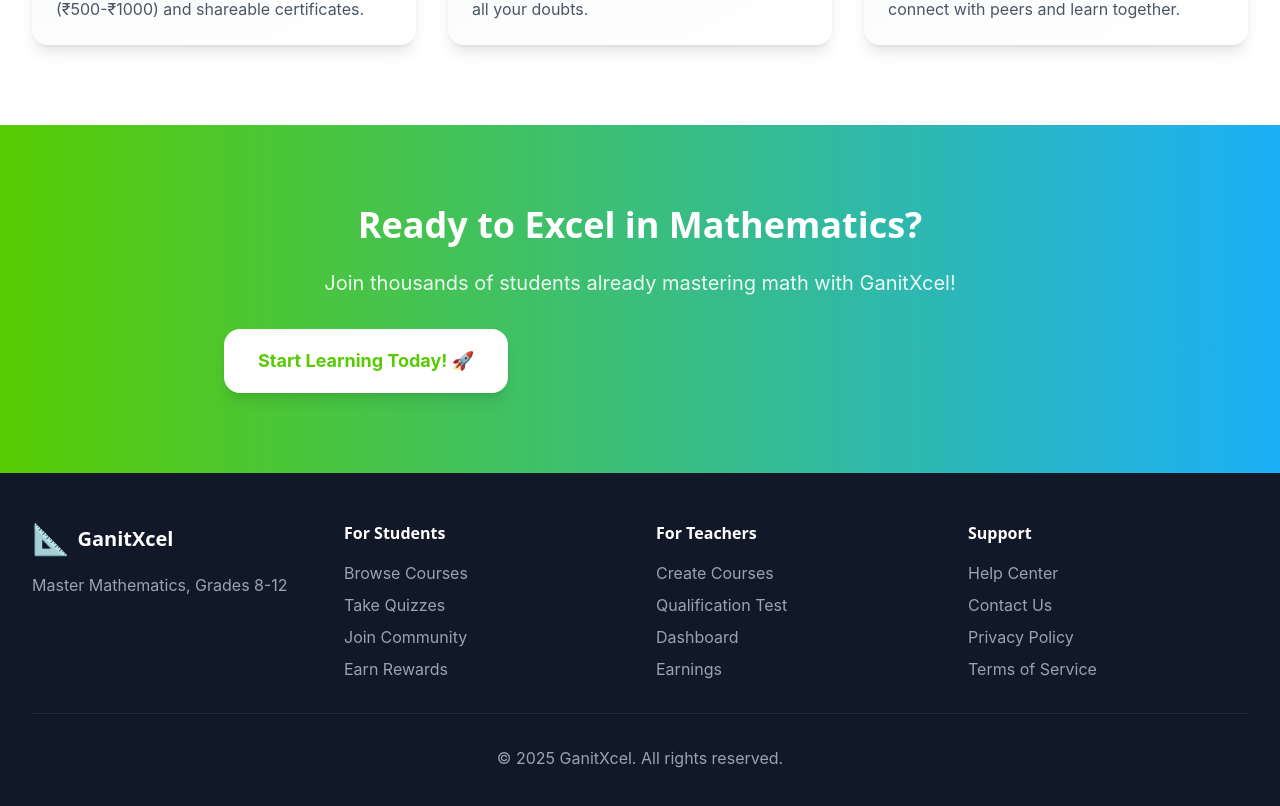
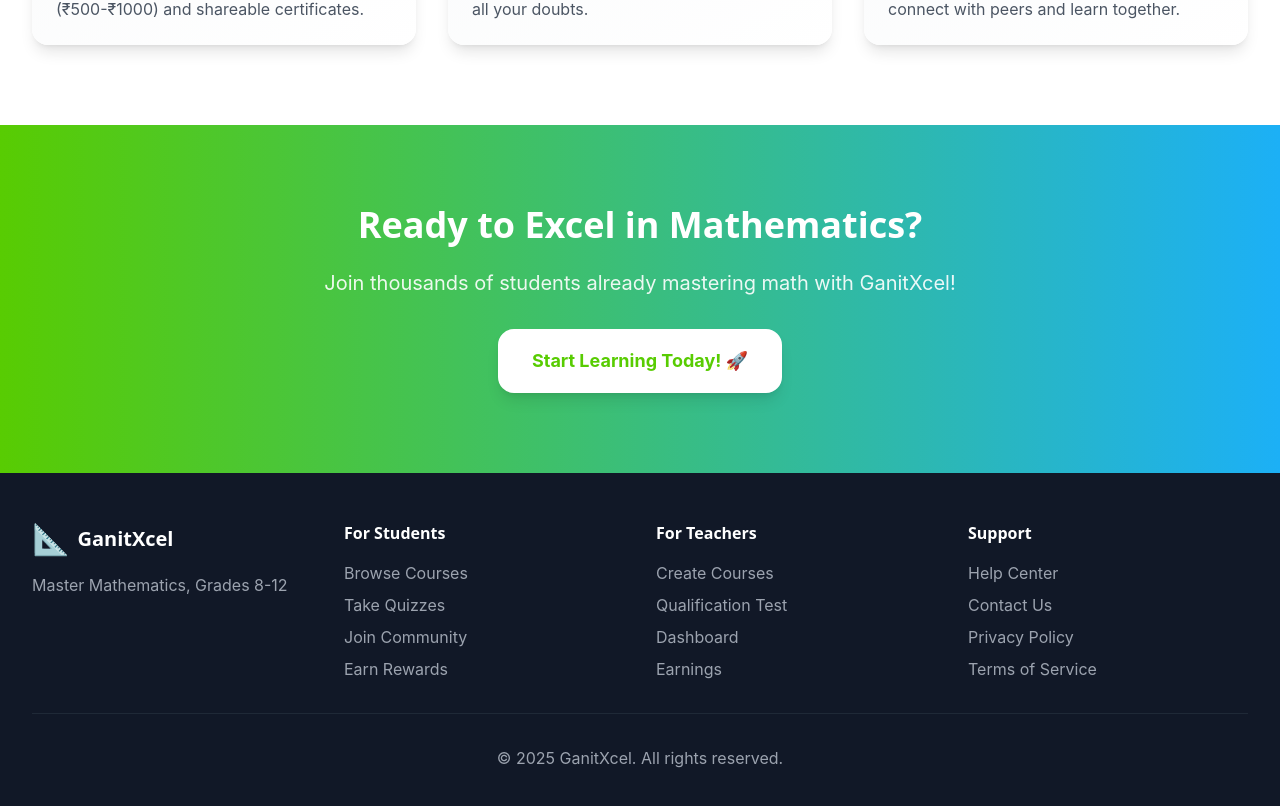
Before and after one commit to abhiiiiiiiii18/GanitXcel, a React (Create React App) app: page / in a window 1280 px wide. Shown: the part 1179-1985 px from the top of the page. Built offline with nearby package versions, Linux system fonts and the light colour scheme; no server answers.

Commit message:
Fix: Center 'Start Learning Today' button for production deployment

```diff
--- a/src/pages/HomePage.tsx
+++ b/src/pages/HomePage.tsx
@@ -255,14 +255,16 @@ const HomePage: React.FC = () => {
           <p className="text-xl mb-8 opacity-90">
             Join thousands of students already mastering math with GanitXcel!
           </p>
+          <div className="flex justify-center items-center w-full">
             <Button
               variant="outline"
               size="lg"
               onClick={() => navigate('/register')}
-            className="!bg-white !text-primary !border-white hover:!bg-gray-100"
+              className="!bg-white !text-primary !border-white hover:!bg-gray-100 mx-auto"
             >
               Start Learning Today! 🚀
             </Button>
+          </div>
         </div>
       </section>
 
```
Lines whose indentation alone changed are shown as unchanged.
